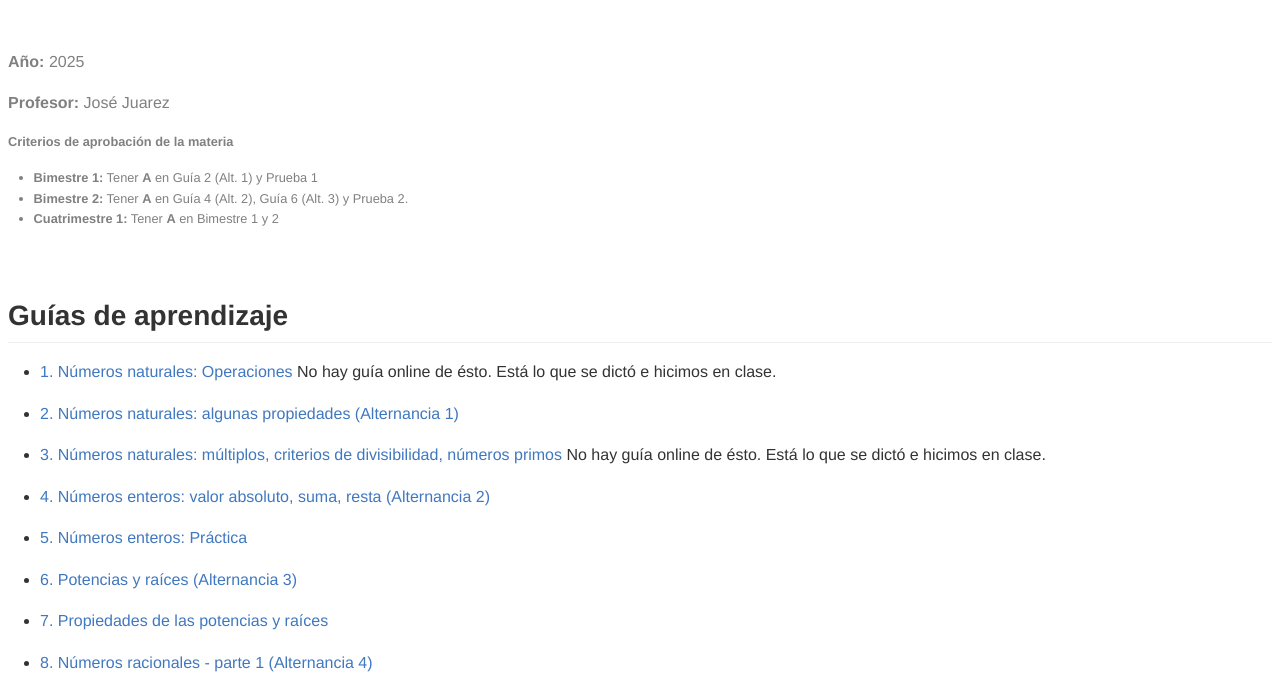
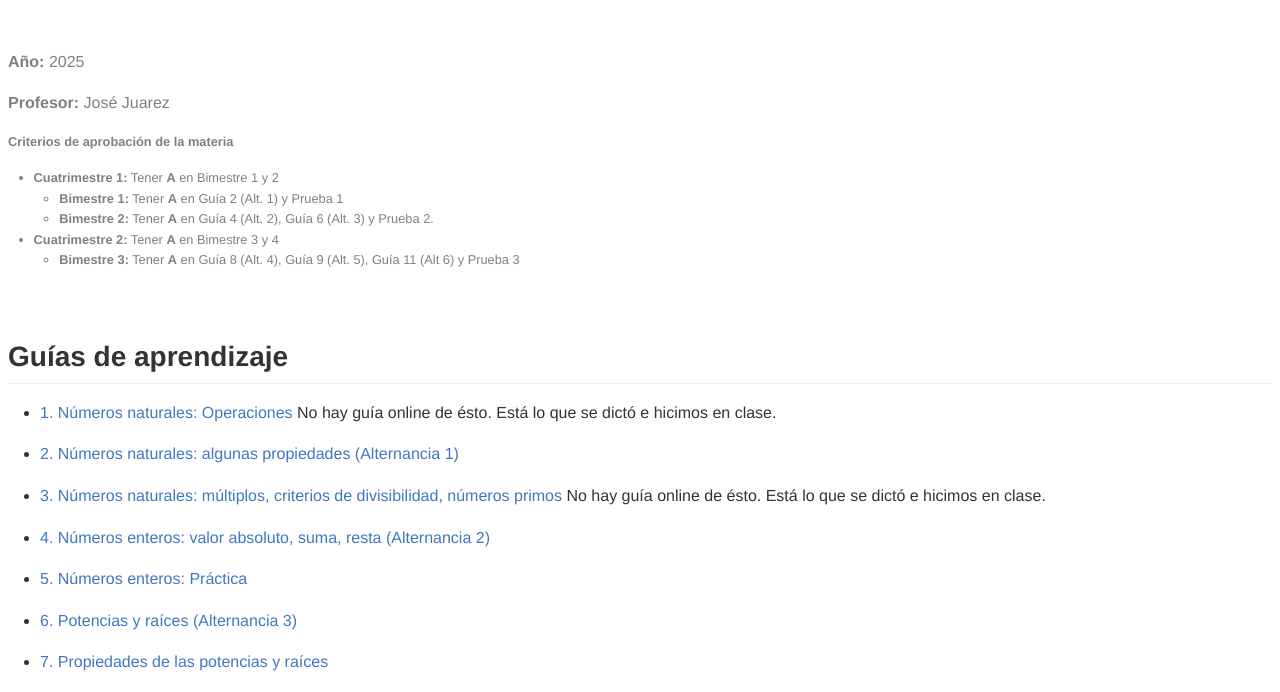
Before and after one commit to iosephj/math-1, a plain HTML site: page index.html in a window 1280 px wide. Shown: the part 100-792 px from the top of the page. Drawn offline with Linux system fonts and the light colour scheme.

Commit message:
Add files via upload

```diff
--- a/index.html
+++ b/index.html
@@ -34,12 +34,20 @@ vertical-align: middle;
 <div class="size80">
 <p><strong>Criterios de aprobación de la materia</strong></p>
 <ul>
+<li><strong>Cuatrimestre 1:</strong> Tener <strong>A</strong> en
+Bimestre 1 y 2
+<ul>
 <li><strong>Bimestre 1:</strong> Tener <strong>A</strong> en Guía 2
 (Alt. 1) y Prueba 1</li>
 <li><strong>Bimestre 2:</strong> Tener <strong>A</strong> en Guía 4
 (Alt. 2), Guía 6 (Alt. 3) y Prueba 2.</li>
-<li><strong>Cuatrimestre 1:</strong> Tener <strong>A</strong> en
-Bimestre 1 y 2</li>
+</ul></li>
+<li><strong>Cuatrimestre 2:</strong> Tener <strong>A</strong> en
+Bimestre 3 y 4
+<ul>
+<li><strong>Bimestre 3:</strong> Tener <strong>A</strong> en Guía 8
+(Alt. 4), Guía 9 (Alt. 5), Guía 11 (Alt 6) y Prueba 3</li>
+</ul></li>
 </ul>
 </div>
 </div>
```
Also changed, not shown: 1 other file.
